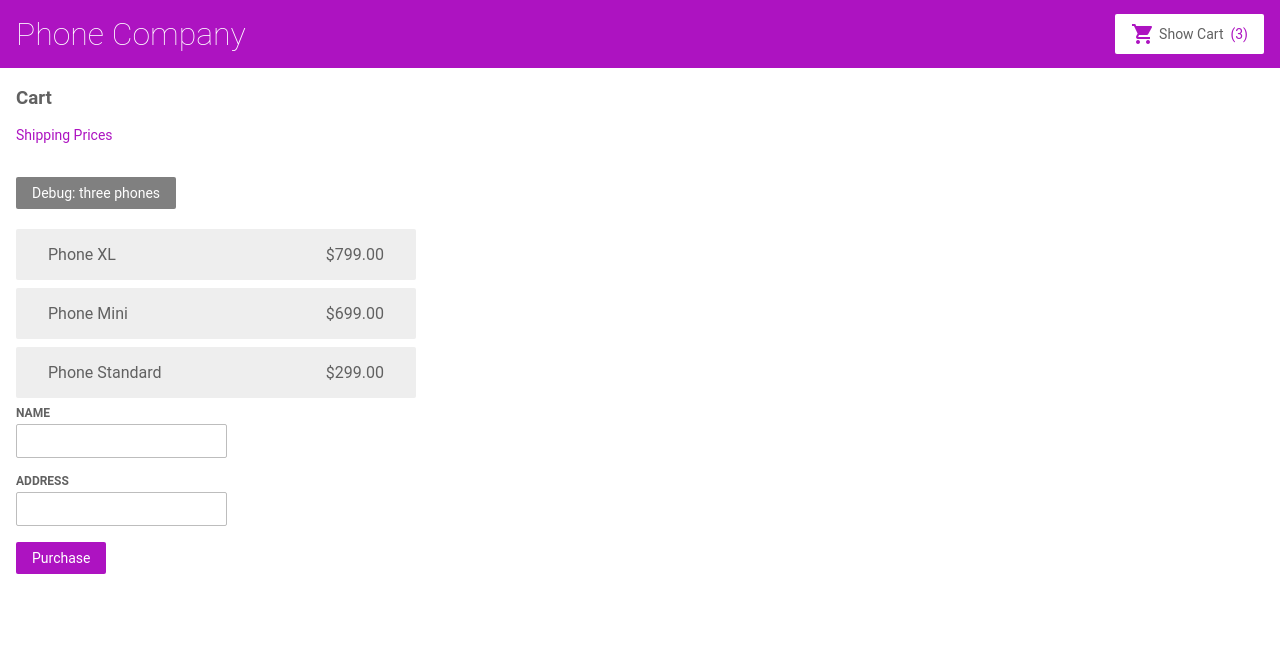
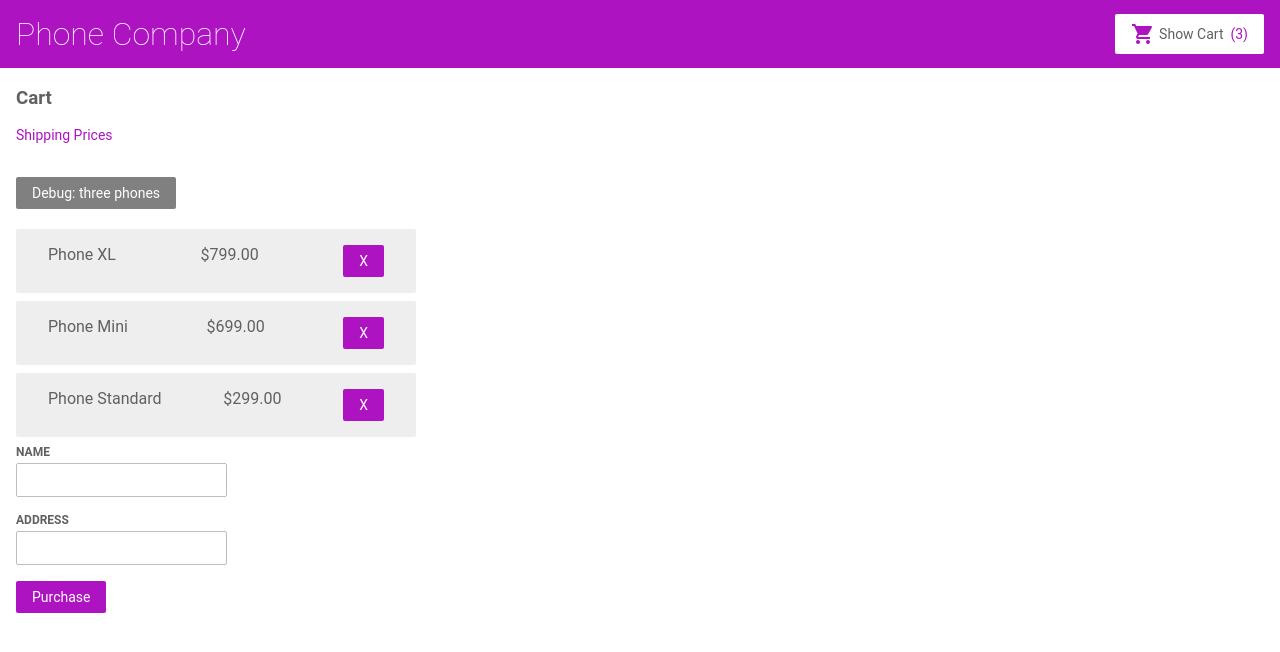
Before and after one commit to fladgast/gettingstarted, an Angular app: page /cart in a window 1280 px wide. Both pictures are taken after a click on the button "Debug: three phones". Shown: the top 652 px of the page. Built offline with nearby package versions, Linux system fonts and the light colour scheme.

Commit message:
Task 13 completed

```diff
--- a/src/app/cart/cart.component.html
+++ b/src/app/cart/cart.component.html
@@ -6,9 +6,10 @@
 
 <button type="button" class="debug-button" (click)="addThree()">Debug: three phones</button>
 
-<div class="cart-item" *ngFor="let item of items">
+<div class="cart-item" *ngFor="let item of items; let i = index">
   <span>{{ item.name }} </span>
   <span>{{ item.price | currency }}</span>
+  <span><button type="button" (click)="removeItem(item, i)">X</button></span>
 </div>
 
 <form [formGroup]="checkoutForm" (ngSubmit)="onSubmit()">
--- a/src/app/cart/cart.component.ts
+++ b/src/app/cart/cart.component.ts
@@ -35,4 +35,9 @@ export class CartComponent {
     this.cartService.addToCart(products[1])
     this.cartService.addToCart(products[2])
   }
+
+  removeItem(p: Product, i: number): void {
+
+    this.cartService.items.splice(i, 1);
+  }
 }
```
